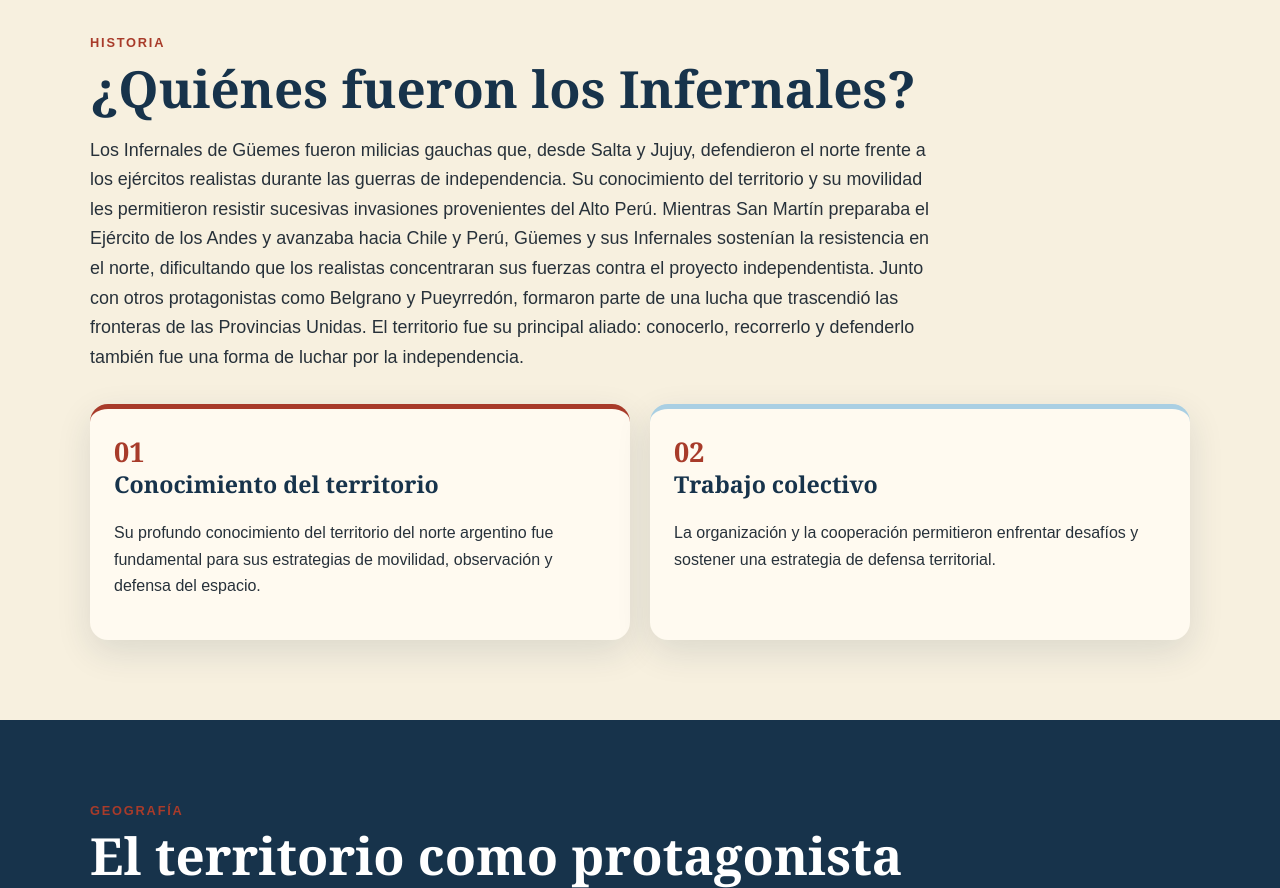
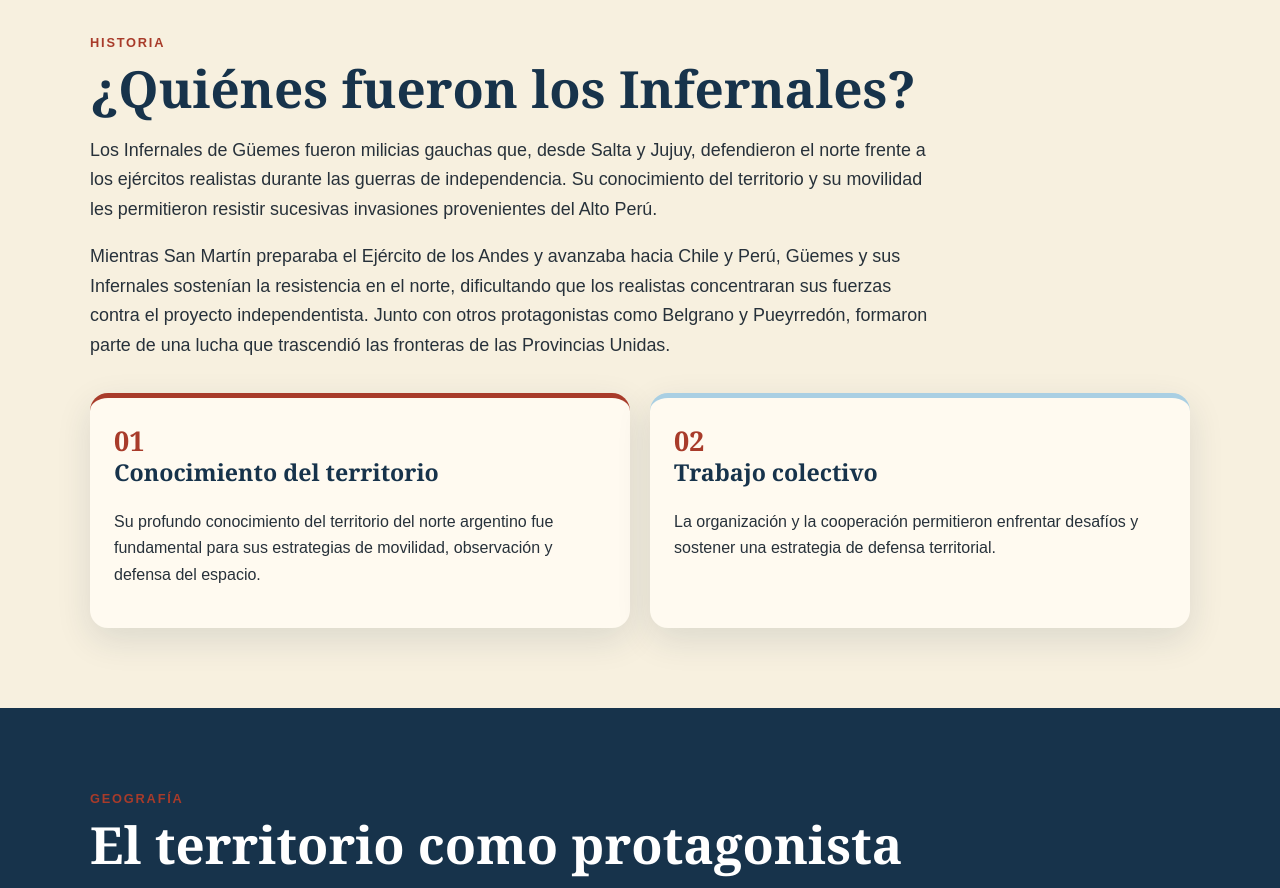
Before and after one commit to secundaria70/infernales-de-guemes, a plain HTML site: page index.html in a window 1280 px wide. Shown: the part 1420-2308 px from the top of the page. Drawn offline with Linux system fonts and the light colour scheme.

Commit message:
Update index.html

```diff
--- a/index.html
+++ b/index.html
@@ -132,11 +132,13 @@ footer strong { color:#fff; }
 <section id="quienes">
   <div class="section-label">Historia</div>
   <h2 class="section-title">¿Quiénes fueron los Infernales?</h2>
-  <p class="lead">Los Infernales de Güemes fueron milicias gauchas que, desde Salta y Jujuy, defendieron el norte frente a los ejércitos realistas durante las guerras de independencia. Su conocimiento del territorio y su movilidad les permitieron resistir sucesivas invasiones provenientes del Alto Perú.
+ <p class="lead">
+ Los Infernales de Güemes fueron milicias gauchas que, desde Salta y Jujuy, defendieron el norte frente a los ejércitos realistas durante las guerras de independencia. Su conocimiento del territorio y su movilidad les permitieron resistir sucesivas invasiones provenientes del Alto Perú.
+</p>
 
-Mientras San Martín preparaba el Ejército de los Andes y avanzaba hacia Chile y Perú, Güemes y sus Infernales sostenían la resistencia en el norte, dificultando que los realistas concentraran sus fuerzas contra el proyecto independentista. Junto con otros protagonistas como Belgrano y Pueyrredón, formaron parte de una lucha que trascendió las fronteras de las Provincias Unidas.
-
-El territorio fue su principal aliado: conocerlo, recorrerlo y defenderlo también fue una forma de luchar por la independencia.</p>
+<p class="lead">
+  Mientras San Martín preparaba el Ejército de los Andes y avanzaba hacia Chile y Perú, Güemes y sus Infernales sostenían la resistencia en el norte, dificultando que los realistas concentraran sus fuerzas contra el proyecto independentista. Junto con otros protagonistas como Belgrano y Pueyrredón, formaron parte de una lucha que trascendió las fronteras de las Provincias Unidas.
+</p>
   <div class="grid">
     <article class="card red"><span class="number">01</span><h3>Conocimiento del territorio</h3><p>Su profundo conocimiento del territorio del norte argentino fue fundamental para sus estrategias de movilidad, observación y defensa del espacio.</p></article>
     <article class="card"><span class="number">02</span><h3>Trabajo colectivo</h3><p>La organización y la cooperación permitieron enfrentar desafíos y sostener una estrategia de defensa territorial.</p></article>
```
